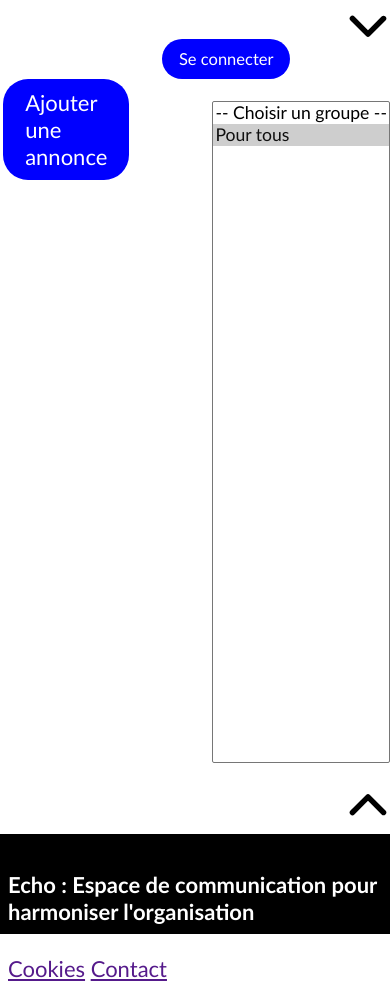
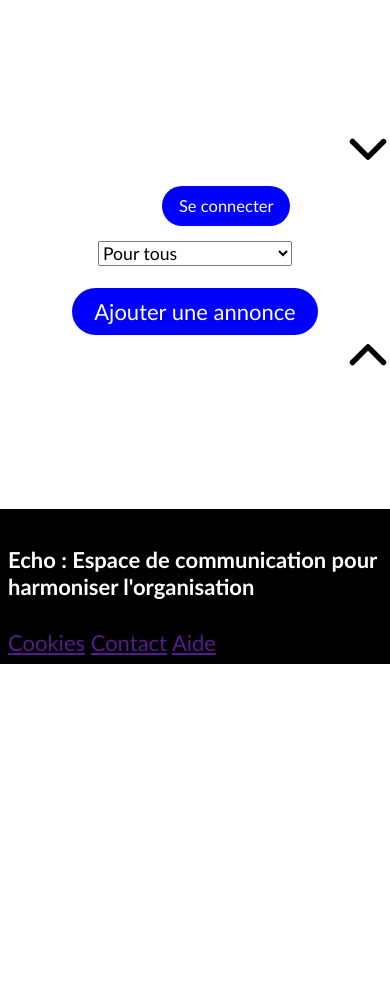
Before and after one commit to benoitmontret/projet_stage, a PHP site: page / in a window 390 px wide; the page is wider, and only the part inside the window is pictured. Shown: the part 180-1162 px from the top of that part. After the commit the page ends 844 px from the top of that part, so only its background shows below. Run offline with PHP 8.4, Linux system fonts and the light colour scheme; data that the repository does not hold is empty.

Commit message:
CSS esponsive

```diff
--- a/assets/css/style.css
+++ b/assets/css/style.css
@@ -27,7 +27,7 @@ footer {
     background-color: black;
     color: white;
     padding: 8px;
-    height: 100px;
+    /* height: 100px; */
 }
 h2{
     text-align: center;
@@ -90,8 +90,9 @@ h2{
 /* page connexion */
 .log_status {
     font-size: 0.75rem;
+    margin-top: 1rem;
     margin-right: 100px;
-    margin-bottom: 10px;
+    margin-bottom: 1rem;
     text-align: end;
 }
 .user_login {
@@ -110,6 +111,7 @@ h2{
     color: red;
     font-weight: bold;
 }
+
 
 /* bouton */
 .button {
@@ -144,7 +146,7 @@ h2{
 }
 .groupe_menu {
     order: 2;
-    margin: 1em auto;
+    margin: 0 auto 1em;
 }
 
 /* les formulaires  */
@@ -266,7 +268,7 @@ fieldset {
 /* affichage 1 annonce et commentaire */
 .detail {
     width: 80%;
-    margin: auto;
+    margin: 0 auto 1rem;
 }
 .commentaire {
     margin: 0px 20px 5px;
@@ -297,4 +299,18 @@ fieldset {
         background-color: #ff0;
         visibility: hidden;
     }
+    .container {
+        display: flex;
+        flex-direction: column;
+    }
+    /* .log_status {
+        margin-bottom: 1rem;
+    } */
+    .groupe_menu{
+        order :1;
+    }
+    .form_date {
+        grid-template-columns: 1fr 1fr;
+
+    }
 }
--- a/assets/main.js
+++ b/assets/main.js
@@ -2,17 +2,8 @@ var userLogin = document.querySelector('#userLogin');
 var grpList = document.querySelector("#groupListe");
 
 changeUserGroup();
-window.addEventListener('resize', () => {
-    // Mettre à jour la largeur et la hauteur de l'écran
-    const largeurEcran = window.innerWidth;
-    console.log(largeurEcran);
-    if (largeurEcran<950) {
-        grpList.size=0;
-    } else {
-        grpList.size=30;
-    }
-    console.log(grpList.size);
-});
+sizeList( window.innerWidth);
+
 
 function maj() {
     changeUserGroup();
@@ -40,10 +31,10 @@ function getCookie(cookieName) {
 }
 
 
-function sizeList() {
-    const largeurEcran = window.innerWidth;
-        console.log(largeurEcran);
-        if (largeurEcran<950) {
+function sizeList(witdh) {
+    // const largeurEcran = window.innerWidth;
+        console.log(witdh);
+        if (witdh<950) {
             grpList.size=0;
         } else {
             grpList.size=30;
--- /dev/null
+++ b/contac.txt
@@ -0,0 +1 @@
+Pour toutes question ou problème technique veuillez contacter Patrick Andrieu par mail : pat.andrieu@gmail.com ou par tel : 07 67 63 13 92
--- a/footer.php
+++ b/footer.php
@@ -5,9 +5,8 @@
     <h4>Echo : Espace de communication pour harmoniser l'organisation</h4>
     <a href="">Cookies</a>
     <a href="">Contact</a>
-    <a href=""></a>
-    <?php
-?>
+    <a href="">Aide</a>
+
 </footer>
 </body>
 </html>
--- a/index.php
+++ b/index.php
@@ -30,7 +30,7 @@ include("login_option.php");
 // refresh auto
 $delai = 60*5;
 $url = 'index.php';
-// header("Refresh: $delai;url=$url");
+header("Refresh: $delai;url=$url");
 
 // Récupération de la liste des groupes dans la base de donnée
 include ("db.php");
```
Also changed, not shown: cooki.txt (added, +39 -0 lines).
